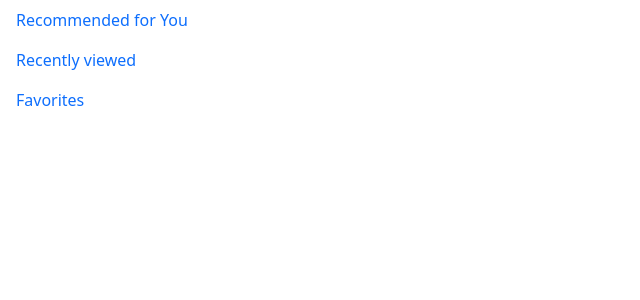
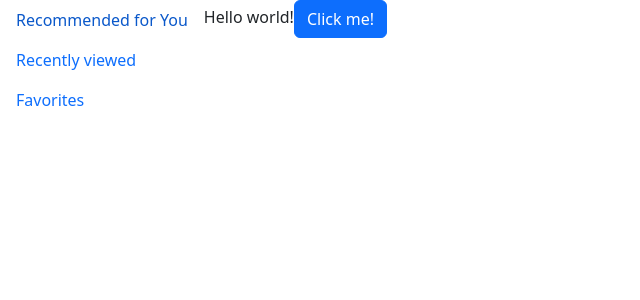
Before and after one commit to alessela/movie-rating-system, a React (Create React App) app: page / in a window 1280 px wide. Shown: the top 300 px of the page, without its empty margins (0-640 px from the left). Built offline with nearby package versions, Linux system fonts and the light colour scheme; the HTML template or start-up script is replaced by a standard one.

Commit message:
add router and home page

```diff
--- a/src/App.js
+++ b/src/App.js
@@ -1,13 +1,13 @@
 import './App.css';
 import 'bootstrap/dist/css/bootstrap.min.css';
-import HomePage from './pages/HomePage';
-import { Button, Container } from 'react-bootstrap';
 import SidebarMenu from './components/SidebarMenu/SidebarMenu';
+import AppRouter from './router/AppRouter';
 
 function App() {
   return (
-    <div>
+    <div style={{ display: 'flex' }}>
       <SidebarMenu />
+      <AppRouter />
     </div>
   );
 }
--- a/src/components/SidebarMenu/SidebarMenu.jsx
+++ b/src/components/SidebarMenu/SidebarMenu.jsx
@@ -2,7 +2,7 @@ import { Nav } from "react-bootstrap";
 
 const SidebarMenu = () => {
     return (<Nav className="flex-column">
-        <Nav.Link>Recommended for You</Nav.Link>
+        <Nav.Link href='/'>Recommended for You</Nav.Link>
         <Nav.Link>Recently viewed</Nav.Link>
         <Nav.Link>Favorites</Nav.Link>
     </Nav>)
--- /dev/null
+++ b/src/router/AppRouter.jsx
@@ -0,0 +1,14 @@
+import { BrowserRouter, Route, Routes } from "react-router-dom";
+import HomePage from "../pages/HomePage";
+
+const AppRouter = () => {
+    return (
+        <BrowserRouter>
+            <Routes>
+                <Route path="/" element={<HomePage />}/>
+            </Routes>
+        </BrowserRouter>
+    )
+}
+
+export default AppRouter;
```
